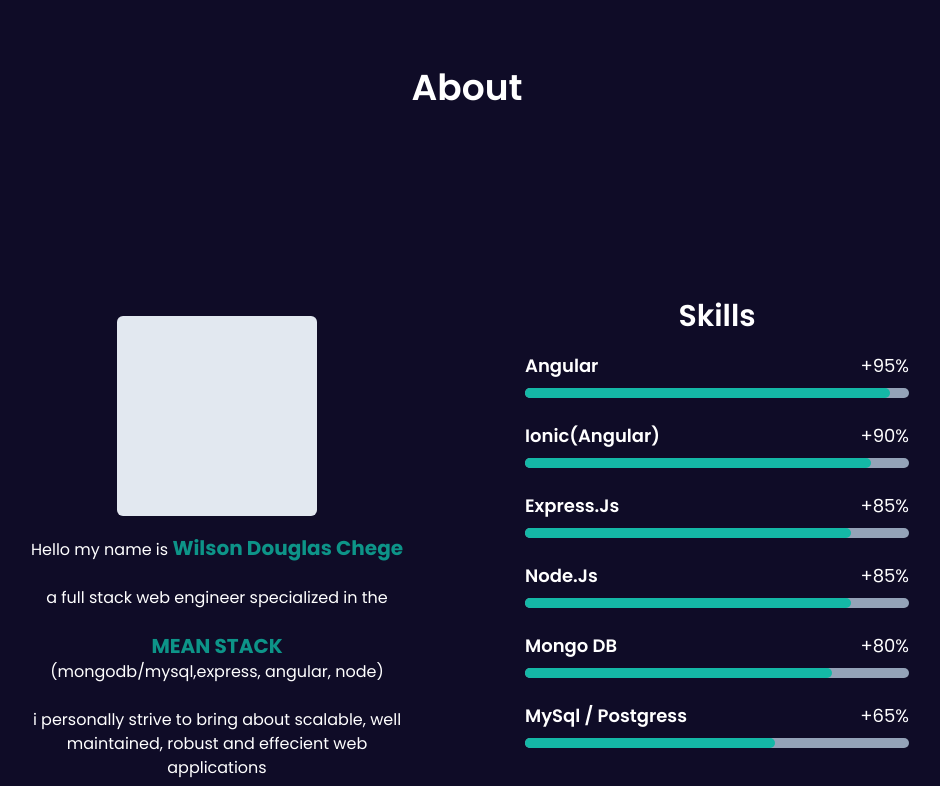
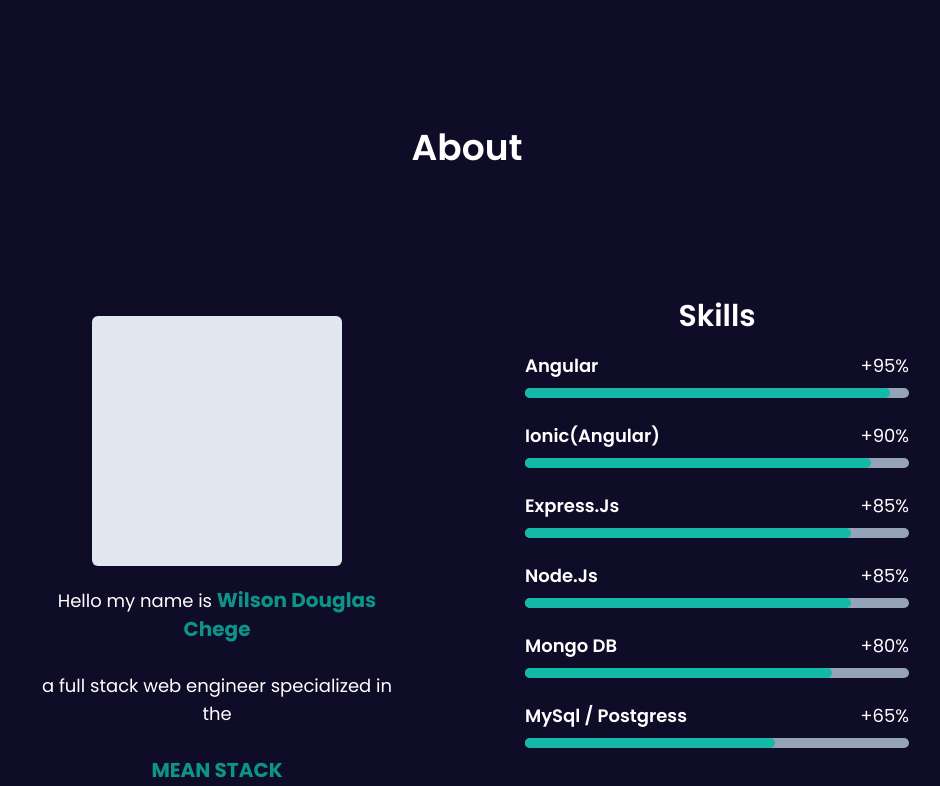
Before and after one commit to LSAfrika/Lstudiosafrika, an Angular app: page / in a window 1280 px wide. Shown: the part 880-1666 px from the top of the page, without its empty margins (173-1113 px from the left). Built offline with nearby package versions, Linux system fonts and the light colour scheme.

Commit message:
finished refactoring about section

```diff
--- a/src/app/app.component.html
+++ b/src/app/app.component.html
@@ -106,7 +106,7 @@
 
     <div class="maxwidth">
 
-      <h4 class="title">About </h4>
+      <h4 class="title"> <span>About</span> </h4>
       <div class="description">
     <div class="avatar"></div>
     <p>Hello my name is  <strong>Wilson Douglas Chege</strong> <br> <br> a full stack web engineer specialized in the <br> <br>
--- a/src/app/app.component.scss
+++ b/src/app/app.component.scss
@@ -328,7 +328,20 @@ lg:flex-row
   }
 
 .description{
-  @apply max-w-[400px] w-full mb-5  rounded-md mt-5 text-white text-base text-center font-normal p-2;
+  @apply max-w-[400px] w-full mb-5  rounded-md mt-5 text-white text-base text-center font-normal p-2
+  ;
+  // md:max-w-[50%] md:flex md:flex-col md:justify-start md:items-center gap-8 md:p-8
+
+  // max-width: 50%;
+  // display: flex;
+  // flex-direction: column;
+  // justify-content: flex-start;
+  // align-items: center;
+  // gap: 2rem;
+  // padding: 8px;
+  // color: white;
+
+
   strong{
     @apply text-teal-600 text-[20px]
   }
@@ -1293,10 +1306,19 @@ animation: servicesaboutusanimation .3s ease-in forwards;
     }
 
     .title{
-@apply col-span-2 text-center
+@apply col-span-2 text-center flex justify-end flex-col ;
+span{
+  @apply mt-auto
+}
     }
     .description{
-      @apply row-start-2 row-end-4 col-start-1 col-end-2  ;
+      @apply row-start-2 row-end-4 col-start-1 col-end-2    ;
+      .avatar{
+        @apply max-w-[250px] max-h-[250px] min-h-[250px] min-w-[250px]
+      }
+      p{
+        @apply text-lg h-fit
+      }
     }
     .skillcontainer{
       @apply row-start-2 row-end-4 col-start-2 col-end-3 mt-7
```
